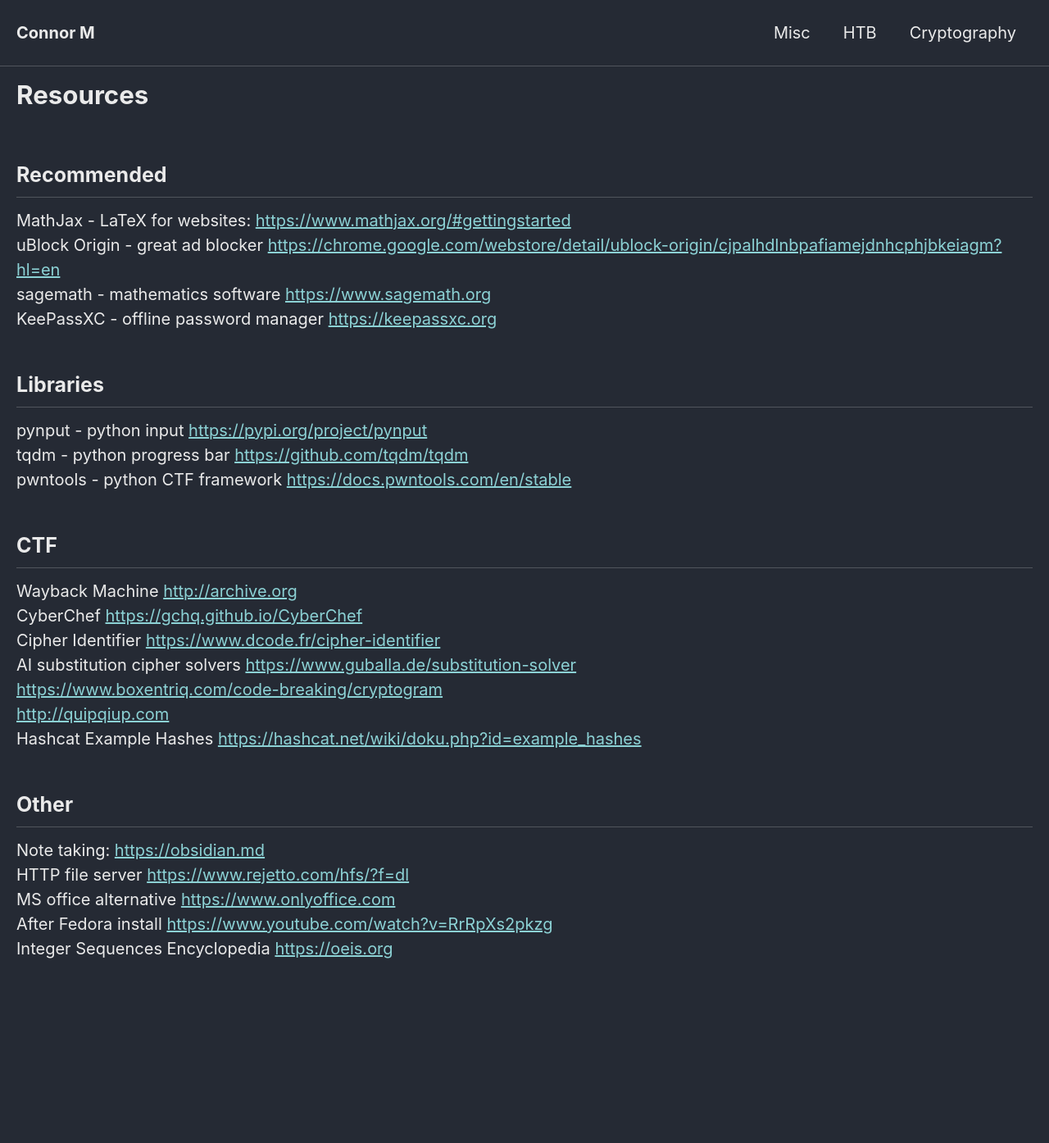
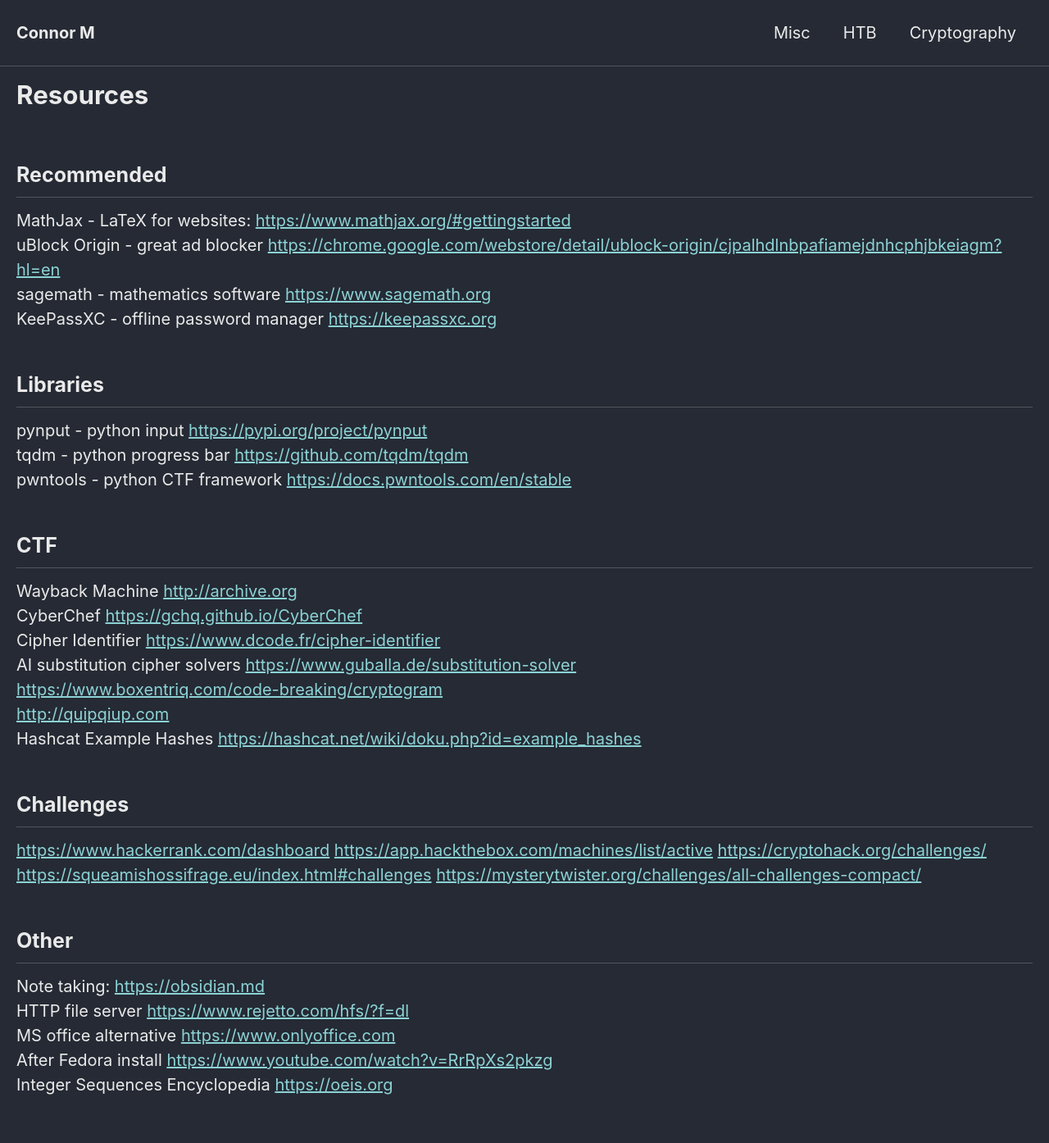
Before and after one commit to Connor-McCartney/Connor-McCartney.github.io, a Jekyll site: the page built from _pages/misc/resources.md, in a window 1280 px wide. Shown: the whole page at 82% size. Built offline with Jekyll 4.4.1, drawn with Linux system fonts in a browser that asks for light colours; cached includes are drawn as plain includes; before the commit the page ends 1228 px from its top, so only the background shows below that.

Commit message:
Update resources.md

```diff
--- a/_pages/misc/resources.md
+++ b/_pages/misc/resources.md
@@ -26,6 +26,14 @@ AI substitution cipher solvers <https://www.guballa.de/substitution-solver> <br>
 <http://quipqiup.com> <br>
 Hashcat Example Hashes <https://hashcat.net/wiki/doku.php?id=example_hashes> <br>
 
+## Challenges
+
+<https://www.hackerrank.com/dashboard>
+<https://app.hackthebox.com/machines/list/active>
+<https://cryptohack.org/challenges/>
+<https://squeamishossifrage.eu/index.html#challenges>
+<https://mysterytwister.org/challenges/all-challenges-compact/>
+
 ## Other
 
 Note taking: <https://obsidian.md> <br>
```
